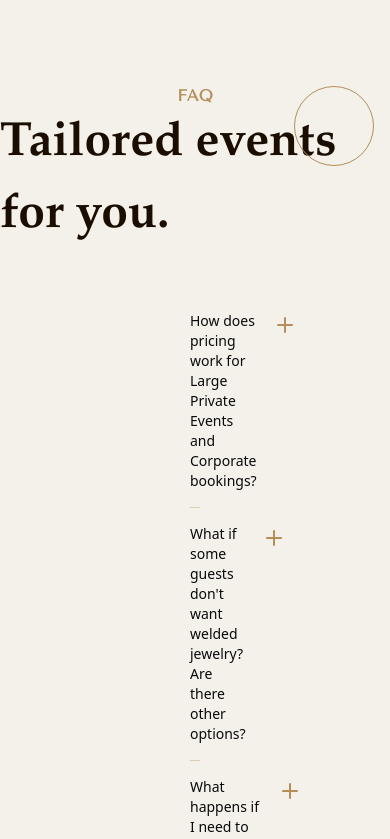
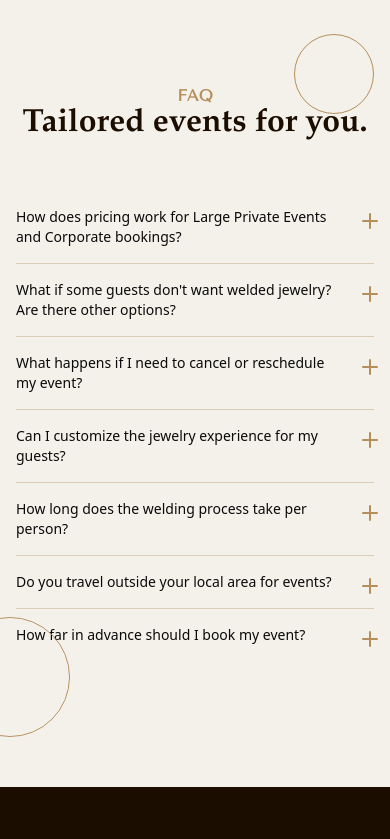
Before and after one commit to saliftankoano/goldenbond, a Next.js app: page / in a window 390 px wide. Shown: the top 839 px of the page. Built offline with nearby package versions, Linux system fonts and the light colour scheme.

Commit message:
adjust responsiveness on faq

```diff
--- a/app/(landing)/Faq.tsx
+++ b/app/(landing)/Faq.tsx
@@ -13,8 +13,8 @@ export default function Faq() {
                 <div className="header">
                     <h2 className="text-center text-[#B58E5A] text-[16px] font-bold  tenor-font">FAQ</h2>
                 </div>
-                <div className="header-desc">
-                    <h1 className="text-[#1B0E01] text-[48px] font-semibold garamond-font">Tailored events for you.</h1>
+                <div className="header-desc -mt-2">
+                    <h1 className="text-[#1B0E01] text-[32px] sm:text-[40px] md:text-[48px] font-semibold garamond-font">Tailored events for you.</h1>
                 </div>
                 <Image
                     src="/images/small-ellipse.svg"
@@ -24,8 +24,8 @@ export default function Faq() {
                     className="absolute top-1/2 -translate-y-1/2 right-4 md:right-8 lg:right-16 w-[80px] h-[80px] sm:w-[120px] sm:h-[120px] md:w-[160px] md:h-[160px] z-10"
                 />
             </div>
-            <div className="faq-container max-w-[1180px] mx-auto px-[190px] pb-[15vh] pt-[5vh] relative">
-                <div className="max-w-[800px]">
+            <div className="faq-container max-w-[1180px] mx-auto px-4 sm:px-8 md:px-16 lg:px-[100px] xl:px-[190px] pb-[15vh] pt-[5vh] relative">
+                <div className="max-w-[800px] mx-auto">
                     <Accordion type="single" collapsible className="w-full">
                         <AccordionItem value="item-1">
                             <AccordionTrigger>How does pricing work for Large Private Events and Corporate bookings?</AccordionTrigger>
@@ -76,7 +76,7 @@ export default function Faq() {
                     alt="large ellipse"
                     width={257}
                     height={257}
-                    className="absolute bottom-[50px] -left-[160px] w-[120px] h-[120px] sm:w-[180px] sm:h-[180px] md:w-[220px] md:h-[220px] lg:w-[257px] lg:h-[257px] z-0"
+                    className="absolute bottom-[50px] -left-[50px] sm:-left-[80px] md:-left-[120px] lg:-left-[160px] w-[120px] h-[120px] sm:w-[180px] sm:h-[180px] md:w-[220px] md:h-[220px] lg:w-[257px] lg:h-[257px] z-0"
                 />
             </div>
         </section>
--- a/app/page.tsx
+++ b/app/page.tsx
@@ -1,11 +1,10 @@
-import Image from "next/image";
 import Footer from "./(landing)/Footer";
 import Faq from "./(landing)/Faq";
 export default function Home() {
   return (
-    <>
+    <div className="w-full h-full">
       <Faq />
      <Footer />
-    </>
+    </div>
   );
 }
```
